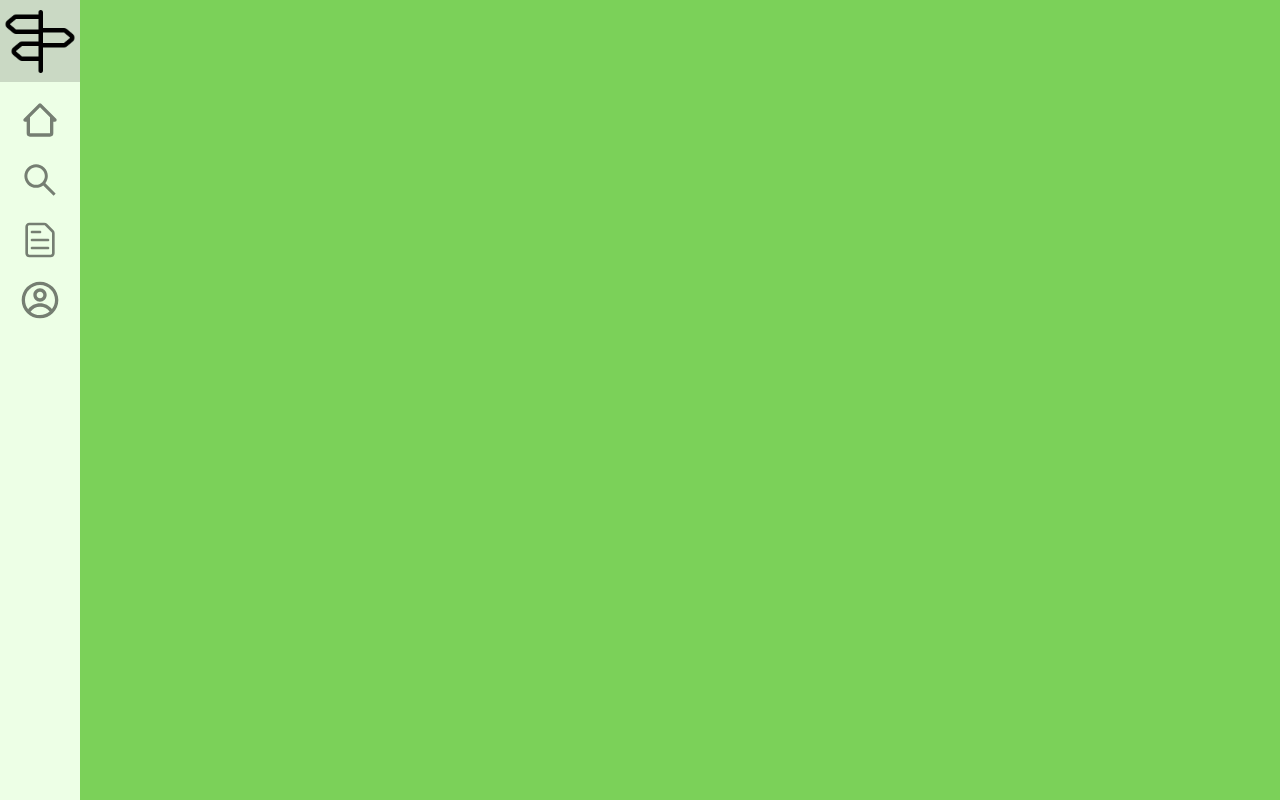
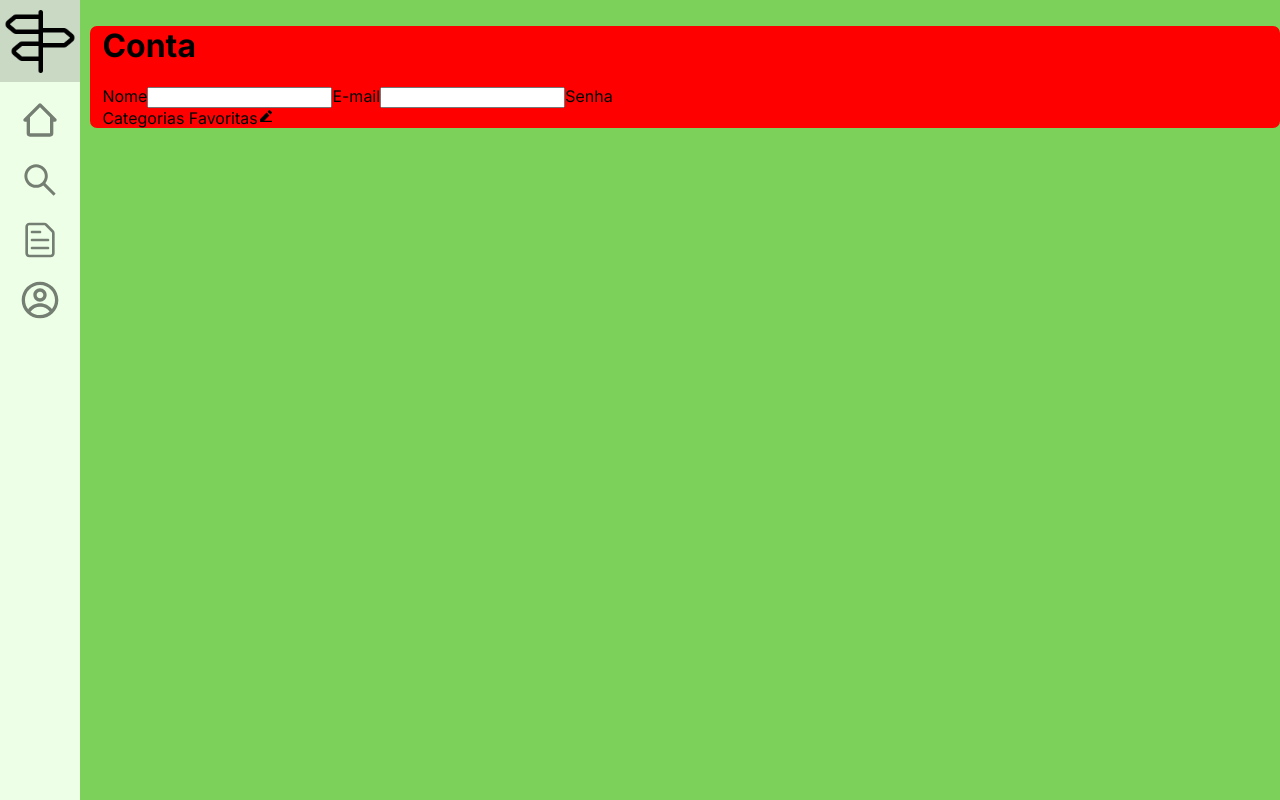
Before and after one commit to GabrielJM2023/Projeto, a Next.js app in the folder taperdido/: page /home/Perfil in a window 1280 px wide. Built offline with nearby package versions, Linux system fonts and the light colour scheme.

Commit message:
Cofigurações do perfil

```diff
--- /dev/null
+++ b/taperdido/src/app/home/Perfil/estilo.css
@@ -0,0 +1,7 @@
+.Principal {
+    background-color: red;
+    margin-left: 7%;
+    margin-top: 2%;
+    border-radius: 7px;
+    padding-left: 1%;
+}
--- a/taperdido/src/app/home/Perfil/page.jsx
+++ b/taperdido/src/app/home/Perfil/page.jsx
@@ -1,11 +1,26 @@
 "use client"
 
 import React from 'React';
+import './estilo.css';
+import { RiEdit2Fill } from "react-icons/ri";
 
 export default function Perfil() {
     return (
         <>
-
+            <main className='Principal'>
+                <h1>Conta</h1>
+                <div>
+                    <label>Nome</label>
+                    <input></input>
+                    <label>E-mail</label>
+                    <input></input>
+                    <label>Senha</label>
+                </div>
+                <div>
+                    <label>Categorias Favoritas</label>
+                    <RiEdit2Fill />
+                </div>
+            </main>
         </>
     );
 }
--- a/taperdido/src/app/layout.tsx
+++ b/taperdido/src/app/layout.tsx
@@ -15,8 +15,9 @@ export default function RootLayout({
   children: React.ReactNode
 }) {
   return (
-    <html lang="en">
+    <html lang="PT-BR">
       <head>
+        <link rel="icon" href="/favicon.ico" sizes="any" />
       </head>
 
       <body className={inter.className}>{children}</body>
```
Also changed, not shown: taperdido/.eslintrc.json.
